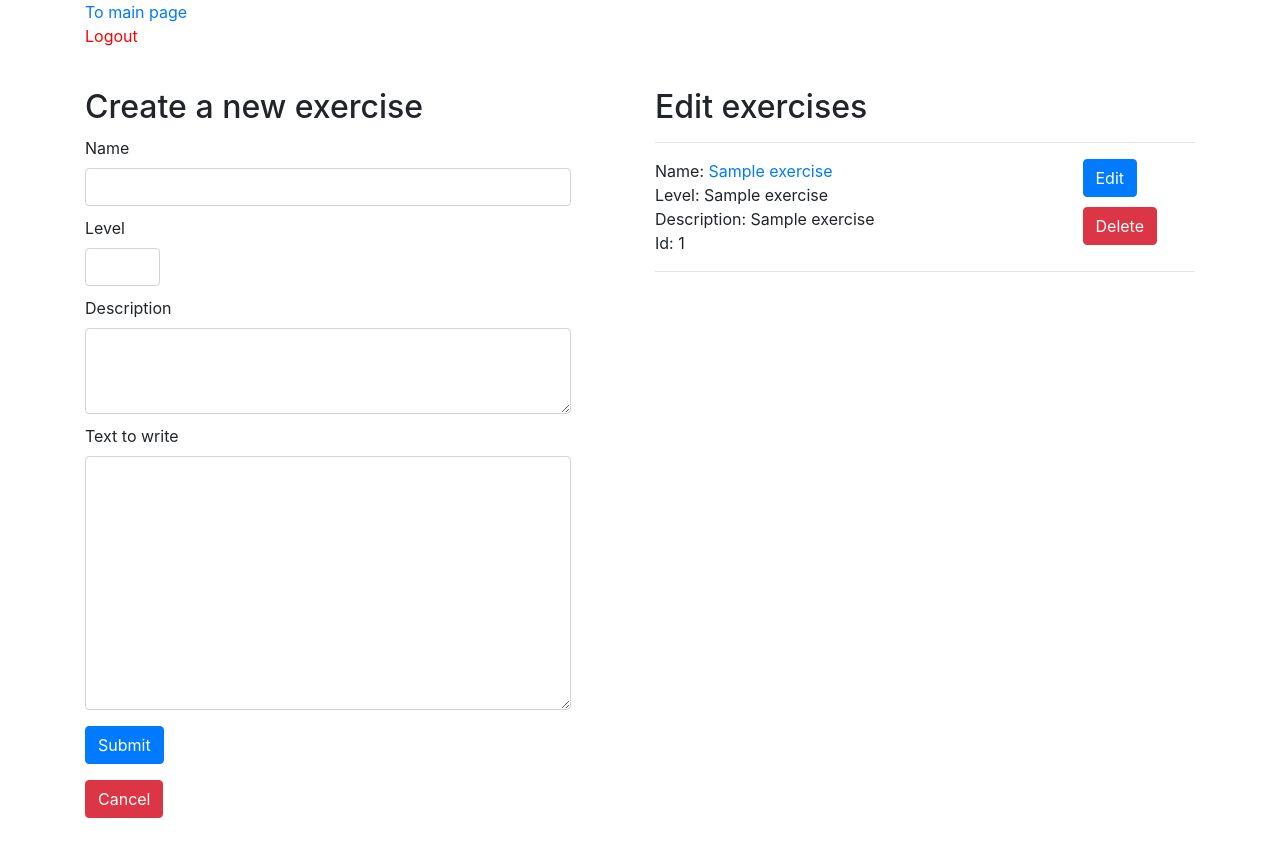
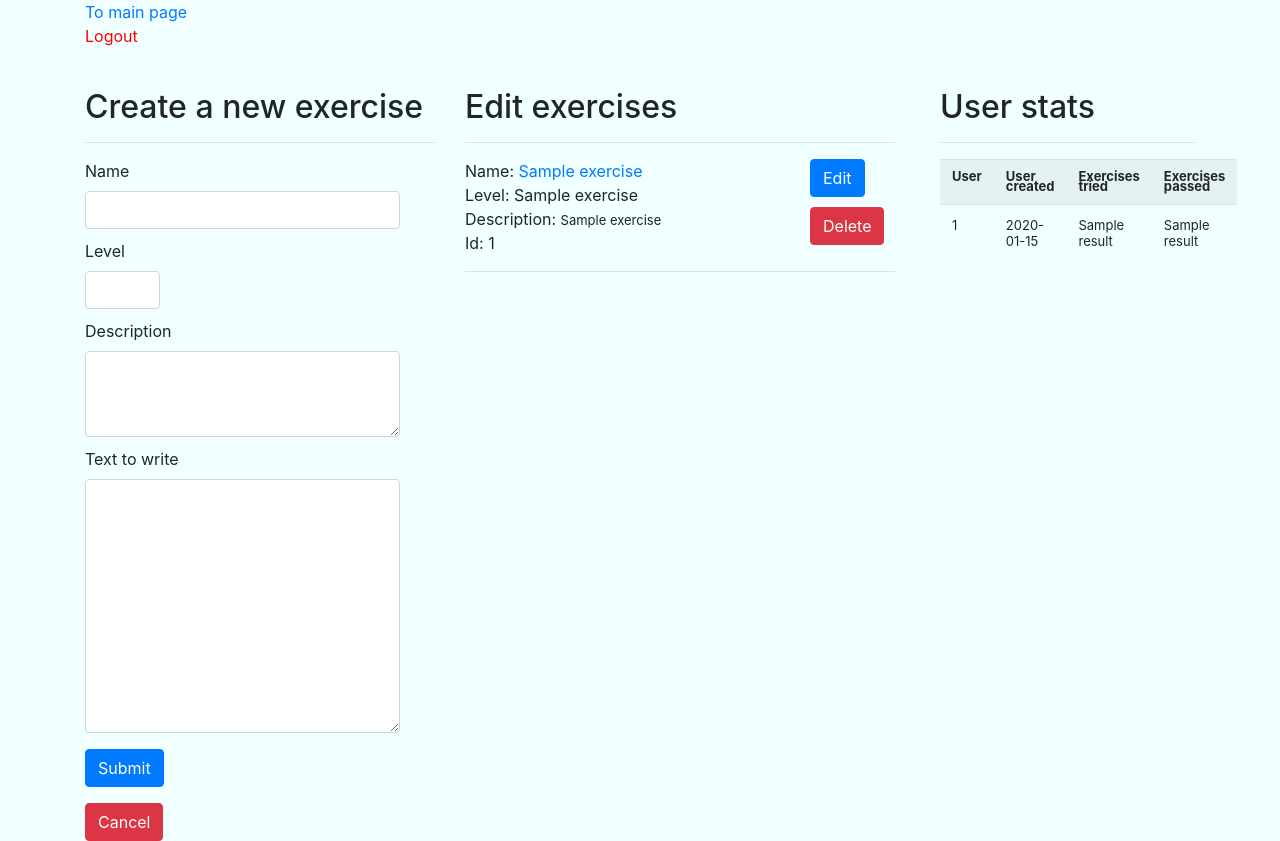
Before and after one commit to ramipiik/kymmensormiharjoittelu, a Flask app: template src/templates/admin.html in a window 1280 px wide. Before the commit the page ends 818 px from the top, so only its background shows below. Run offline with Flask 2, Linux system fonts and the light colour scheme; the visitor is signed in with stand-in values (Sample User, id 1); the template is opened without the code that fills it: most values are stand-ins (such as "Sample title", 1, 10 or a date in 2020); some libraries are stand-ins or nearby versions.

Commit message:
improve queries

```diff
--- a/src/schema.sql
+++ b/src/schema.sql
@@ -2,6 +2,7 @@ CREATE TABLE users (
     id SERIAL PRIMARY KEY,
     username TEXT UNIQUE,
     password TEXT,
+    created TIMESTAMP,
     is_admin BOOLEAN
 );
 
--- a/src/static/styles/style.css
+++ b/src/static/styles/style.css
@@ -9,7 +9,7 @@ h3 {
 }
 
 
-.test {
+.body {
     background-color: azure;
 }
 
--- a/src/templates/admin.html
+++ b/src/templates/admin.html
@@ -8,13 +8,14 @@
         <link rel="stylesheet" href= "{{ url_for('static',filename='styles/style.css') }}">
         <link rel="stylesheet" href="https://stackpath.bootstrapcdn.com/bootstrap/4.5.0/css/bootstrap.min.css">
     </head>
-    <body>
+    <body class="body">
         <div class="container">
             <a href="/">To main page</a><br>
             <a href="/logout" style="color: red;">Logout</a>
             <div class="row">
-                <div class="col-6">
+                <div class="col-4">
                     <h2 style="margin-top: 40px;">Create a new exercise</h2>
+                    <hr>
                     <form action="/new_exercise" method="post">
                         <div class="form-group" >
                             <div style="width: 90%; margin-top: 10px;">
@@ -39,8 +40,9 @@
                     <button class="btn btn-danger" onclick="window.location.reload()" >Cancel</button>
 
                 </div>
-                <div class="col-6">
-                    <h2 style="margin-top: 40px;">Edit exercises</h2>
+                <div class="col-5" style="padding-right: 30px;">
+                    <h2 style="margin-top: 40px;
+                    ">Edit exercises</h2>
                     <hr>
                         {% for exercise in exercises %}
                         <div class="row" name="item">
@@ -48,7 +50,7 @@
                                     <div class="col-9">
                                         <div>Name: <a href="/exercises/{{ exercise[0] }}">{{ exercise[1] }}</a></div>
                                         <div>Level: <span id="level">{{ exercise[3] }}</span></div>
-                                        <div>Description: {{ exercise[2] }}</div>
+                                        <div>Description: <span style="font-size: small;">{{ exercise[2] }}</span></div>
                                         <div>Id: {{ exercise[0] }}</a></div>
                                     </div>
                                     <div class="col-3">
@@ -60,6 +62,28 @@
                             <hr>
                         {% endfor %}
                 </div>
+                <div class="col-3">
+                    <h2 style="margin-top: 40px;">User stats</h2>
+                    <hr>
+                    <table class="table table-striped" style="margin-top: 10px; font-size: small;">
+
+                            <tr style="line-height: 75%;">
+                                <th>User</th>
+                                <th>User created</th>
+                                <th>Exercises tried</th>
+                                <th>Exercises passed</th>
+                            </tr>
+                        {% for result in stats %}
+                            <tr>
+                                <td>{{result[0]}}</td>
+                                <td >{{result[3].strftime("%Y-%m-%d")}}</td>
+                                <td>{{result[1]}}</td>
+                                <td>{{result[2]}}</td>
+                            </tr>
+                        {% endfor %}
+                    </table>
+
+                </div>
             </div>
         </div>
     </body>
--- a/src/templates/exercise.html
+++ b/src/templates/exercise.html
@@ -7,7 +7,7 @@
         <link rel="stylesheet" href="https://stackpath.bootstrapcdn.com/bootstrap/4.5.0/css/bootstrap.min.css">
     </head>
     <span style="display:none;" id="exerciseId">{{id}}</span>
-    <body class="test">
+    <body class="body">
         <div class="container">
             <div class="row" style="margin-top: 10px">
                 {% if approved %}
--- a/src/templates/index.html
+++ b/src/templates/index.html
@@ -6,7 +6,7 @@
     <link rel="stylesheet" href= "{{ url_for('static',filename='styles/style.css') }}">
     <link rel="stylesheet" href="https://stackpath.bootstrapcdn.com/bootstrap/4.5.0/css/bootstrap.min.css">
 </head>
-<body>
+<body class="body">
     <div class="container">
         {% if not session.user_id %}
             <a href="/login">Kirjaudu sisään:</a>
--- a/src/users.py
+++ b/src/users.py
@@ -27,7 +27,7 @@ def logout():
 def signup(username, password):
     hash_value = generate_password_hash(password)
     try:
-        sql = "INSERT INTO users (username,password) VALUES (:username,:password)"
+        sql = "INSERT INTO users (username,password, created) VALUES (:username,:password, NOW())"
         db.session.execute(sql, {"username":username, "password":hash_value})
         db.session.commit()
     except:
```
Also changed, not shown: src/exercises.py (+24 -8 lines), src/results.py (+18 -1 lines), src/routes.py (+5 -5 lines).
